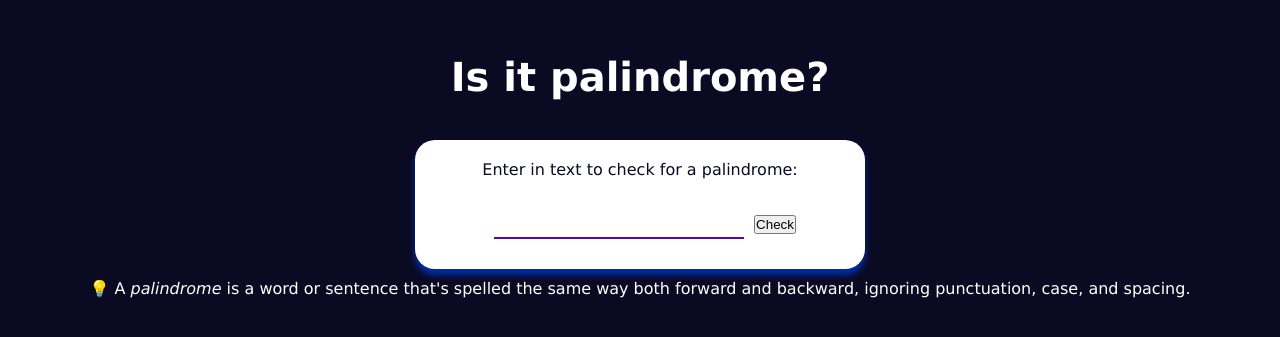
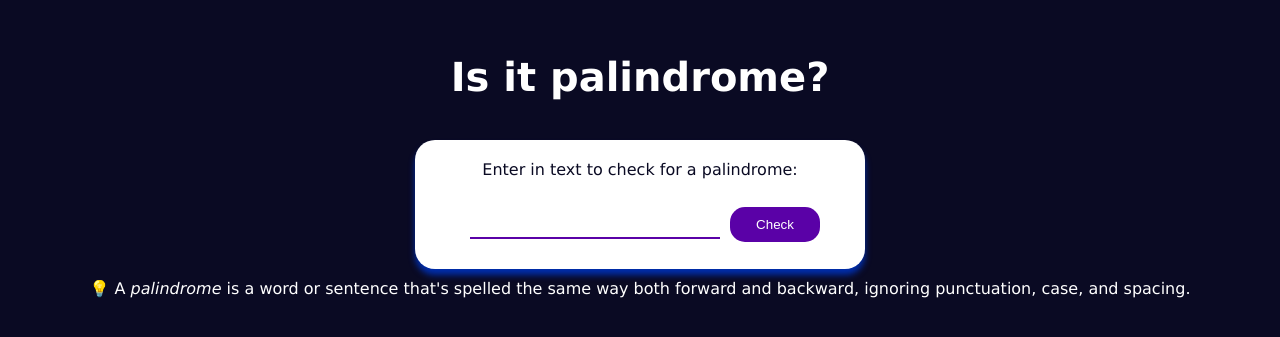
Before and after one commit to Erikote04/Palindrome-Checker, a plain HTML site: page index.html in a window 1280 px wide. Shown: the part 229-566 px from the top of the page. Drawn offline with Linux system fonts and the light colour scheme.

Commit message:
[Styles] Button

```diff
--- a/styles.css
+++ b/styles.css
@@ -61,3 +61,15 @@ label {
     border: none;
     border-bottom: 2px solid #5a01a7;
 }
+
+.palindrome-btn {
+    cursor: pointer;
+    width: 90px;
+    padding: 10px;
+
+    border: none;
+    border-radius: 15px;
+
+    color: #ffffff;
+    background-color: #5a01a7;
+}
```
